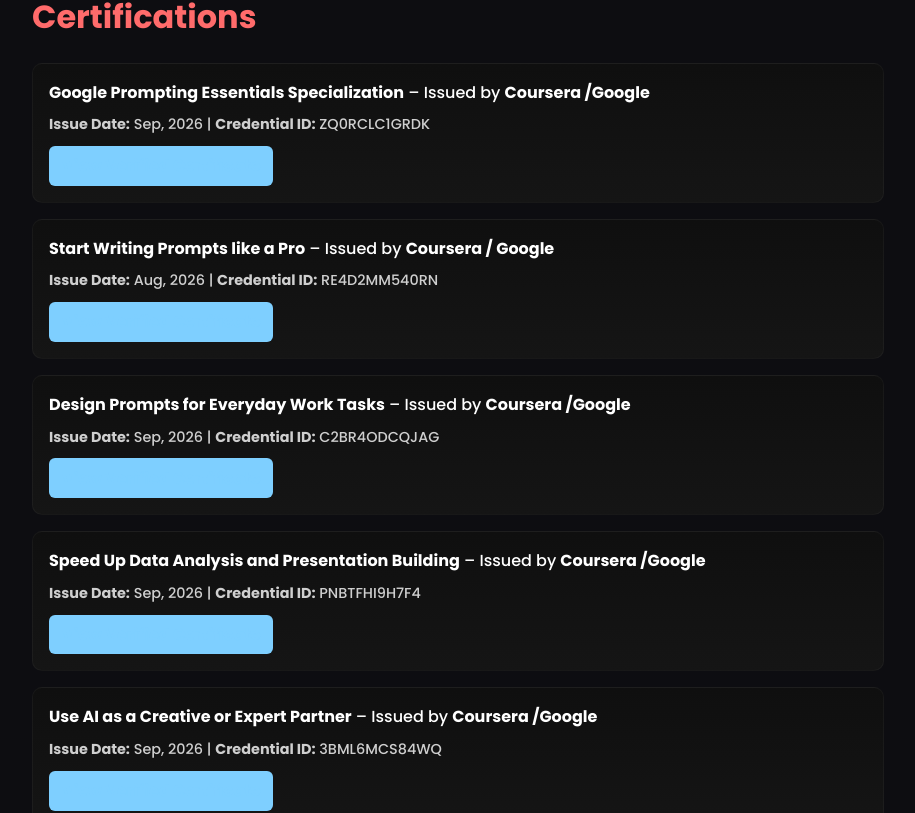
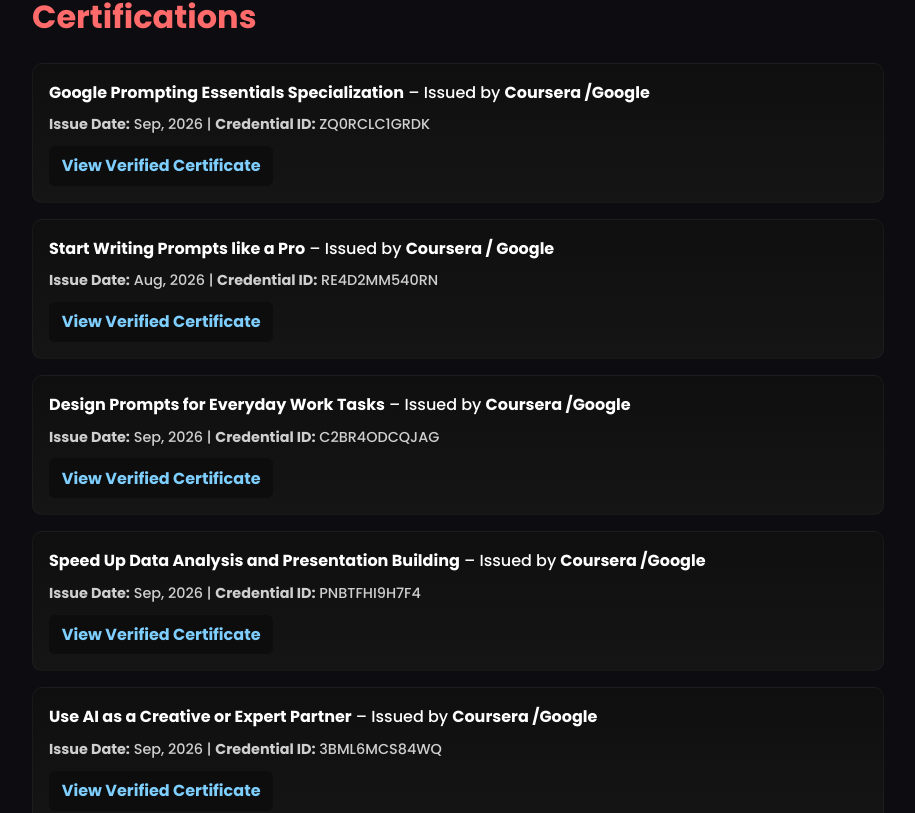
Before and after one commit to adithyajs22/portfolio, a React (Vite) app: page / in a window 1280 px wide. Shown: the part 3229-4042 px from the top of the page, without its empty margins (182-1097 px from the left). Built offline with nearby package versions, Linux system fonts and the light colour scheme.

Commit message:
new project added

```diff
--- a/src/components/Achievements/Achievements.css
+++ b/src/components/Achievements/Achievements.css
@@ -42,7 +42,7 @@
 	display: inline-block;
 	text-decoration: none;
 	color:  #7ecfff;;
-    background-color:  #7ecfff;;
+    background-color:   #0d0d0d;;
 	padding: 0.45rem 0.8rem;
 	border-radius: 6px;
 	font-weight: 700;
```
